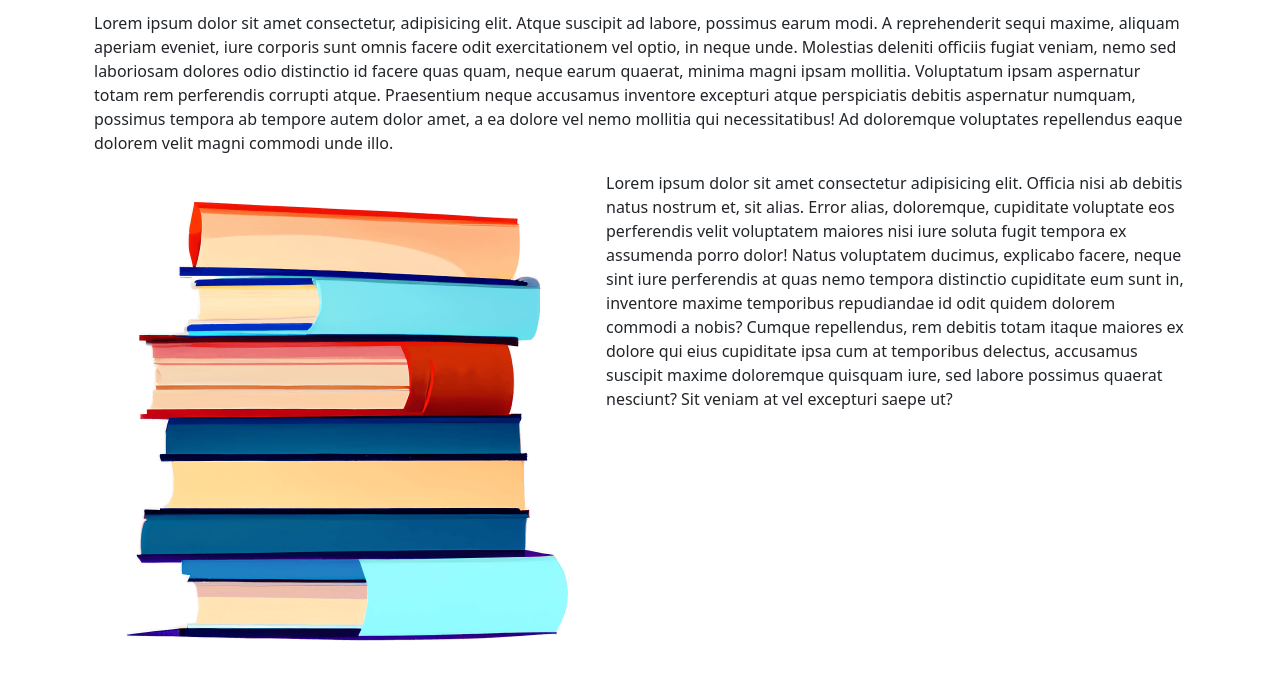
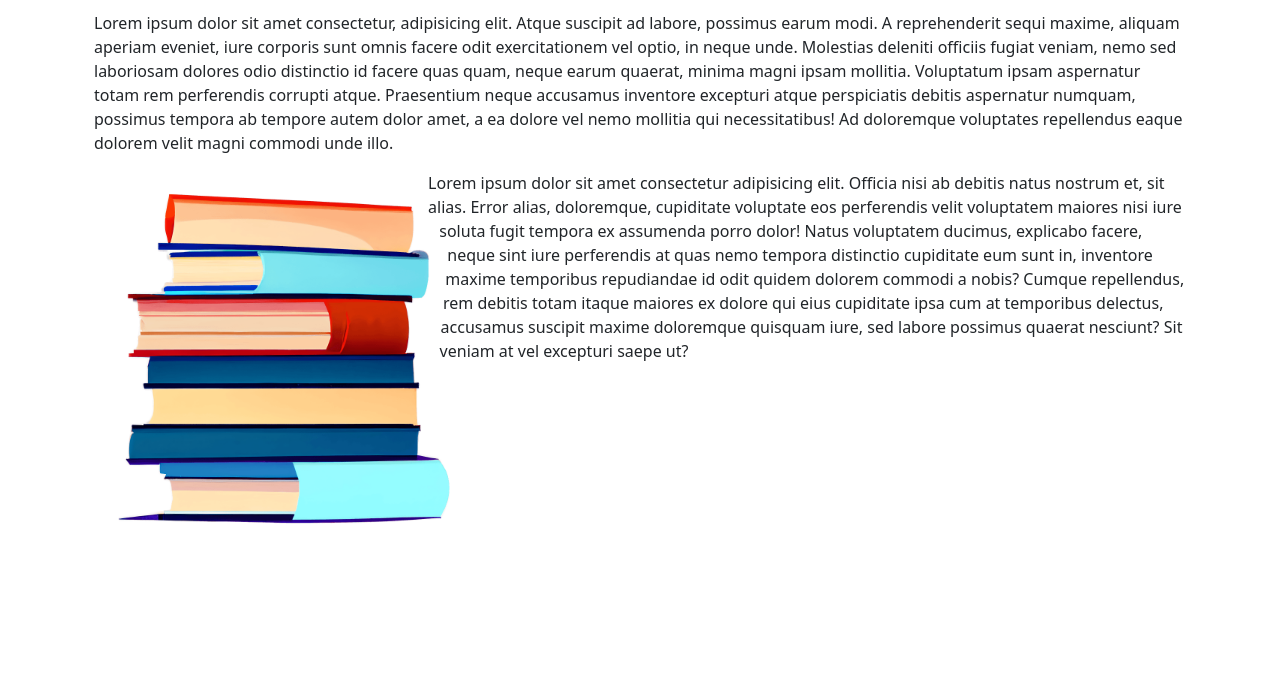
Before and after one commit to vreyes500/webd168, a plain HTML site: page lesson11EC/index.html in a window 1280 px wide. Shown: the part 101-780 px from the top of the page. Drawn offline with nearby package versions, Linux system fonts and the light colour scheme.

Commit message:
Update styles.css

```diff
--- a/lesson11EC/styles.css
+++ b/lesson11EC/styles.css
@@ -1,5 +1,5 @@
 img {
-    width: 40vw;
+    width: 30vw;
     float: left;
-    shape-outside: polygon();
+    shape-outside: polygon(0% 0%, 87% 5%, 87% 17%, 92% 20%, 90% 40%, 90% 60%, 97% 80%, 97% 90%, 80% 95%);
 }
```
